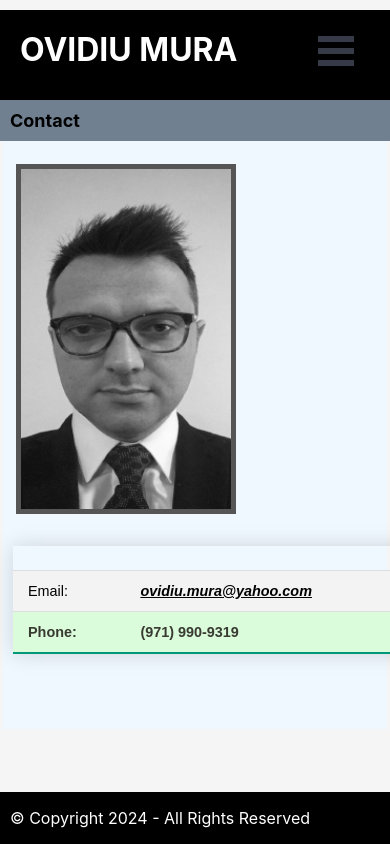
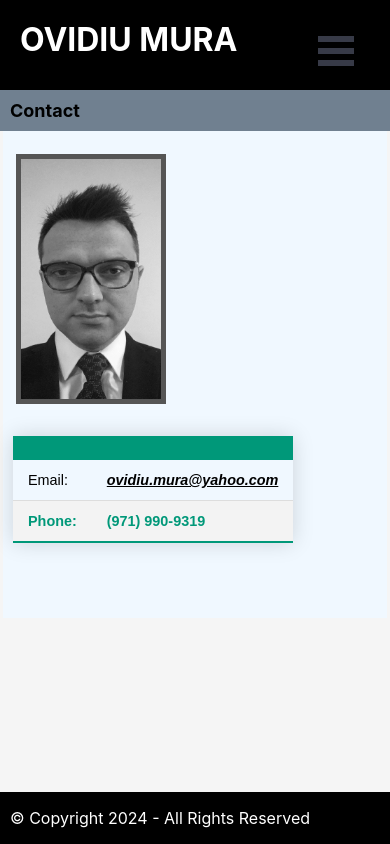
Before and after one commit to ovimura/projects-portfolio, a React (Create React App) app: page /contact in a window 390 px wide. Shown: the top 844 px of the page. Built offline with nearby package versions, Linux system fonts and the light colour scheme.

Commit message:
adding mobile format

```diff
--- a/src/App.css
+++ b/src/App.css
@@ -25,6 +25,7 @@ header {
   background: black;
   color: white;
   height: 90px;
+  top: 0px;
 }
 
 nav {
--- a/src/index.css
+++ b/src/index.css
@@ -20,8 +20,9 @@ code {
 }
 
 #page-wrap {
-  padding-bottom: 10px;
-  padding-top: 10px;
+  padding-bottom: 0px;
+  padding-top: 0px;
+  min-width: 400px;
 }
 
 #burger_menu {
--- a/src/pages/ContactPage.js
+++ b/src/pages/ContactPage.js
@@ -12,12 +12,12 @@ export default function ContactPage() {
         <div className="content">
         <img src={ovi} alt="Ovi" className="img-ovi"/>
             {/* Email: <span className="email">ovidiu.mura@yahoo.com</span> */}
-            <table className="styled-table">
-                    {/* <thead>
-                        <tr><th>Email</th><th>Points</th></tr>
-                    </thead> */}
+            <table className="styled-table-contact">
+                    <thead>
+                        <tr><th></th><th></th></tr>
+                    </thead>
                     <tbody>
-                        <tr><td></td></tr>
+                        {/* <tr><td></td></tr> */}
                         <tr><td>Email:</td><td><span className="email">ovidiu.mura@yahoo.com</span></td></tr>
                         <tr className="active-row"><td>Phone:</td><td>(971) 990-9319</td></tr>
                     </tbody>
--- a/src/pages/Header.js
+++ b/src/pages/Header.js
@@ -13,7 +13,7 @@ class Header extends Component {
                 {/* <div className="logo"> */}
                 <div>
                     {/* <img src="./arrow1.png" alt="Market Hub" style={{width:"100px", height:"60px"}} /> */}
-                    <h1 style={{margin:"0px", padding:"20px"}}>OVIDIU MURA</h1>
+                    <h1 style={{margin:"0px", padding:"20px", top: "0px"}}>OVIDIU MURA</h1>
                 </div>
                 <Menu id="burger_menu" right>
                     {/* <a className="menu-item" href="/">
@@ -43,7 +43,7 @@ class Header extends Component {
                         </li> */}
                         <li className='menu-item'>
                             {/* <Link to="/projects">Projects</Link> */}
-                            <a href="/experience">Projects</a>
+                            <a href="/projects">Projects</a>
                         </li>
                         <li>
                             {/* <Link to="/about">About</Link> */}
--- a/src/pages/css/ContactPage.css
+++ b/src/pages/css/ContactPage.css
@@ -31,43 +31,43 @@
 
 
 
-.styled-table {
+.styled-table-contact {
     border-collapse: collapse;
     margin: 25px 0;
     font-size: 0.9em;
     font-family: sans-serif;
-    min-width: 400px;
+    /* min-width: 400px; */
     box-shadow: 0 0 20px rgba(0, 0, 0, 0.15);
 }
 
 
 
-.styled-table thead tr {
+.styled-table-contact thead tr {
     background-color: #009879;
     color: #ffffff;
     text-align: left;
 }
 
 
-.styled-table th,
-.styled-table td {
+.styled-table-contact th,
+.styled-table-contact td {
     padding: 12px 15px;
 }
 
-.styled-table tbody tr {
+.styled-table-contact tbody tr {
     border-bottom: 1px solid #dddddd;
 }
 
-.styled-table tbody tr:nth-of-type(even) {
+.styled-table-contact tbody tr:nth-of-type(even) {
     background-color: #f3f3f3;
 }
 
-.styled-table tbody tr:last-of-type {
+.styled-table-contact tbody tr:last-of-type {
     border-bottom: 2px solid #009879;
 }
 
 
-.styled-table tbody tr.active-row {
+.styled-table-contact tbody tr.active-row {
     font-weight: bold;
     color: #009879;
 }
@@ -78,3 +78,23 @@
     height: 350px;
     border: 5px solid #555;
 }
+
+
+
+
+@media (max-width: 500px) {
+    /* For mobile phones: */
+    /* [class*="styled-table"] {
+      width: 300px;
+    } */
+    .styled-table-contact {
+        width: 200px;
+    }
+
+    .img-ovi {
+        margin: 3px;
+        width: 150px;
+        height: 250px;
+        border: 5px solid #555;
+    }
+  }
--- a/src/pages/css/ExperiencePage.css
+++ b/src/pages/css/ExperiencePage.css
@@ -34,6 +34,7 @@
     box-shadow: 0 0 20px rgba(0, 0, 0, 0.15);
     /* max-width: 500px; */
     /* width: 40%; */
+    /* width: 400px; */
 }
 
 
@@ -78,3 +79,15 @@
 ul {
     list-style-type: disc;
 }
+
+
+
+@media (max-width: 500px) {
+    /* For mobile phones: */
+    /* [class*="styled-table"] {
+      width: 300px;
+    } */
+    .styled-table {
+        width: 300px;
+    }
+  }
--- a/src/pages/css/ProjectsPage.css
+++ b/src/pages/css/ProjectsPage.css
@@ -30,7 +30,7 @@
     margin: 25px 0;
     font-size: 0.9em;
     font-family: sans-serif;
-    min-width: 400px;
+    /* min-width: 400px; */
     box-shadow: 0 0 20px rgba(0, 0, 0, 0.15);
 }
 
@@ -76,3 +76,32 @@
 ul {
     list-style-type: disc;
 }
+
+
+@media (max-width: 500px) {
+    /* For mobile phones: */
+    /* [class*="styled-table"] {
+      width: 300px;
+    } */
+    .styled-table {
+        width: 300px;
+    }
+  }
+
+
+
+  @media (max-width: 500px) {
+    /* For mobile phones: */
+    /* [class*="styled-table"] {
+      width: 300px;
+    } */
+    .styled-table {
+        width: 200px;
+    }
+
+
+.styled-table tbody tr:last-of-type {
+    border-bottom: 2px solid #980072;
+}
+
+  }
```
